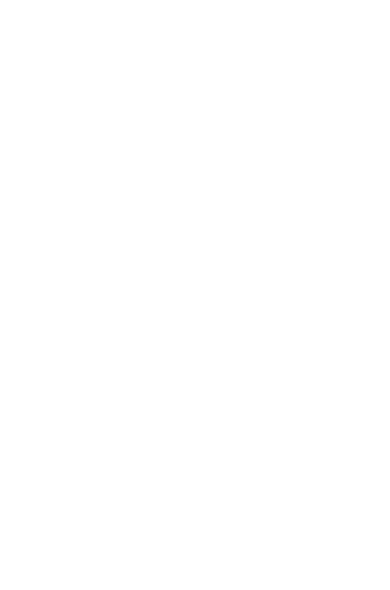
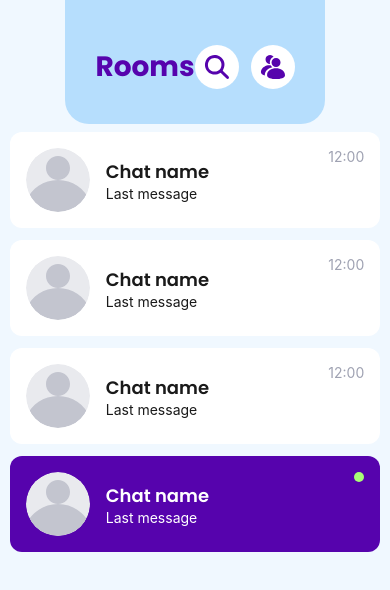
Before and after one commit to xyashino/chat-twg, a React Native app: screen / in a window 390 px wide. Shown: the top 590 px of the page. Built offline with nearby package versions, Linux system fonts and the light colour scheme.

Commit message:
Implement stack navigation in App.tsx
Updated App.tsx to use stack navigation for better navigation throughout the app. The createStackNavigator was introduced, replacing the empty view with actual screens such as LoginScreen, SignUpScreen, RoomsScreen, and ChatScreen. These

```diff
--- a/App.tsx
+++ b/App.tsx
@@ -1,8 +1,16 @@
-import { View, StyleSheet } from "react-native";
+import React from "react";
 import { useFonts } from "expo-font";
 import { NavigationContainer } from "@react-navigation/native";
 import { FontName } from "@/app/enums/styles/font-name";
+import { createStackNavigator } from "@react-navigation/stack";
+import { NavigationName } from "@/app/enums/navigation-name";
+import { LoginScreen } from "@/app/screens/LoginScreen";
+import { SingUpScreen } from "@/app/screens/SingUpScreen";
+import { ChatScreen } from "@/app/screens/ChatScreen";
+import { RoomsScreen } from "@/app/screens/RoomsScreen";
+import {RootStackParamList} from "@/app/types/root-params";
 
+const Stack = createStackNavigator<RootStackParamList>();
 export default function App() {
   const [fontsLoaded] = useFonts({
     [FontName.Poppins]: require("@assets/fonts/Poppins-Regular.ttf"),
@@ -14,16 +22,16 @@
   if (!fontsLoaded) return null;
 
   return (
-    <NavigationContainer>
-      <View style={styles.container}></View>
-    </NavigationContainer>
+      <NavigationContainer>
+        <Stack.Navigator
+          initialRouteName={NavigationName.Rooms}
+          screenOptions={{ headerShown: false }}
+        >
+          <Stack.Screen name={NavigationName.Rooms} component={RoomsScreen} />
+          <Stack.Screen name={NavigationName.Login} component={LoginScreen} />
+          <Stack.Screen name={NavigationName.SignUp} component={SingUpScreen} />
+          <Stack.Screen name={NavigationName.Chat} component={ChatScreen} />
+        </Stack.Navigator>
+      </NavigationContainer>
   );
 }
-
-const styles = StyleSheet.create({
-  container: {
-    flex: 1,
-    justifyContent: "center",
-    alignItems: "center",
-  },
-});
```
